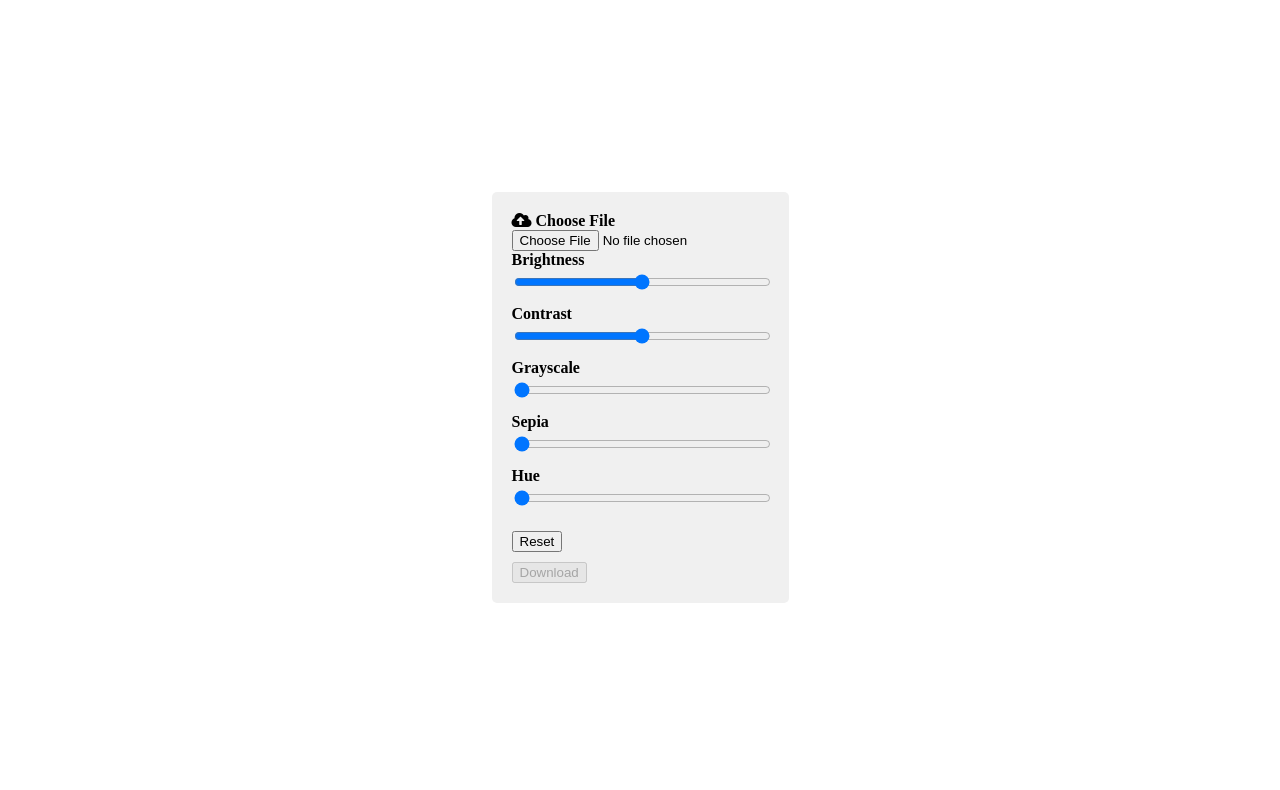
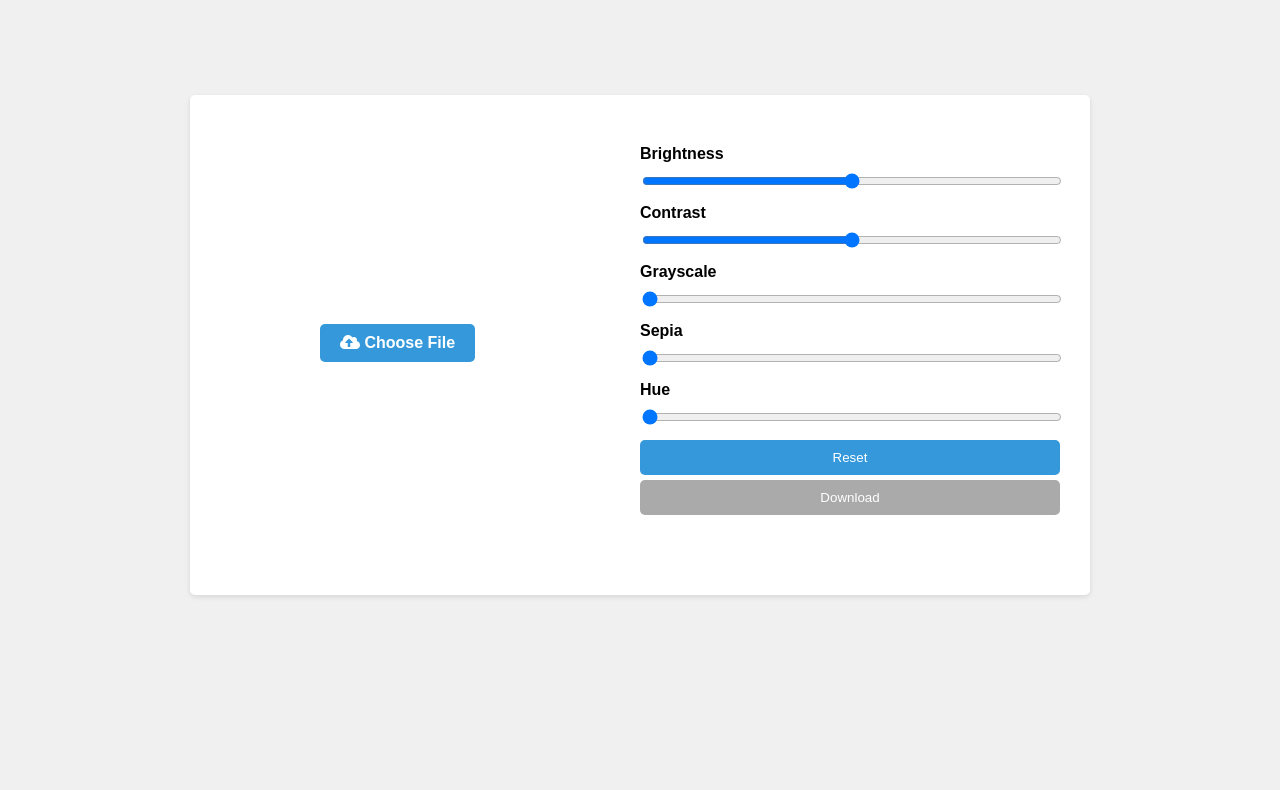
Before and after one commit to IamSahil77/photo-editor, a plain HTML site: page index.html in a window 1280 px wide. Shown: the part 82-872 px from the top of the page. After the commit the page ends 800 px from the top, so only its background shows below. Drawn offline with Linux system fonts and the light colour scheme.

Commit message:
Update style.css

```diff
--- a/style.css
+++ b/style.css
@@ -1,15 +1,85 @@
+* {
+  box-sizing: border-box;
+}
+
+body {
+  margin: 0;
+  font-family: Arial, sans-serif;
+  background-color: #f0f0f0;
+}
+
 .container {
   display: flex;
   justify-content: center;
   align-items: center;
-    height: 100vh;
+  height: 90vh;
+
+}
+
+h1 {
+  margin: 0;
+  padding: 0;
+  padding-top: 30px;
+  text-align: center;
 }
 
 .editor {
-    max-width: 500px;
-    padding: 20px;
-    background: #f0f0f0;
+  max-width: 900px;
+  display: flex;
+  width: 100%;
+  justify-content: space-between;
+  background: #ffffff;
   border-radius: 5px;
+  box-shadow: 0 2px 5px rgba(0, 0, 0, 0.1);
+  overflow: hidden;
+}
+
+.photo-area {
+  flex: 1;
+  display: flex;
+  justify-content: center;
+  align-items: center;
+}
+
+.file-upload-label {
+  display: inline-block;
+  padding: 10px 20px;
+  background-color: #3498db;
+  color: #ffffff;
+  border: none;
+  border-radius: 5px;
+  cursor: pointer;
+  transition: background-color 0.3s ease;
+}
+
+.file-upload-input {
+  opacity: 0;
+  position: absolute;
+  z-index: -1;
+}
+
+
+.photo-area img {
+  max-width: 100%;
+  max-height: 90%;
+  object-fit:contain;
+  margin-left: 5px;
+  border-radius: 5px;
+  height: 500px;
+}
+
+.editor-panel {
+  flex: 1;
+  padding: 30px;
+  padding-top: 50px;
+
+}
+
+
+.editor label {
+  display: block;
+  font-weight: bold;
+  margin-bottom: 5px;
 }
 
 .editor input[type="range"] {
@@ -18,17 +88,37 @@
   margin-bottom: 15px;
 }
 
-  .editor img {
-    max-width: 100%;
-    margin-bottom: 10px;
+.editor button {
+  display: block;
+  width: 100%;
+  padding: 10px;
+  margin-bottom: 5px;
+  background-color: #3498db;
+  color: #ffffff;
+  border: none;
+  border-radius: 5px;
+  cursor: pointer;
+  transition: background-color 0.3s ease;
 }
 
-  .editor button {
-    display: block;
-    margin-top: 10px;
+.editor button:disabled {
+  background-color: #aaaaaa;
+  cursor: not-allowed;
 }
 
-  .editor label {
-    display: block;
-    font-weight: bold;
+.editor button:not(:disabled):hover {
+  background-color: #2980b9;
 }
+
+@media only screen and (max-width: 768px) {
+  .container {
+    flex-direction: column;
+    align-items: stretch;
+    padding: 10px;
+  }
+
+  .editor {
+    max-width: 100%;
+    margin-top: 20px;
+  }
+}
```
Lines whose indentation alone changed are shown as unchanged.
